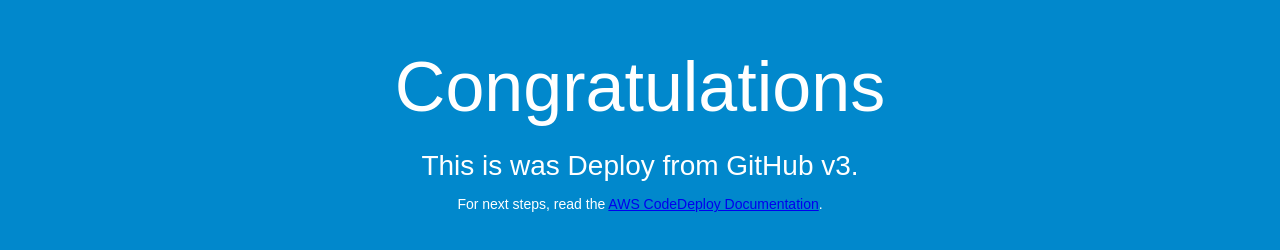
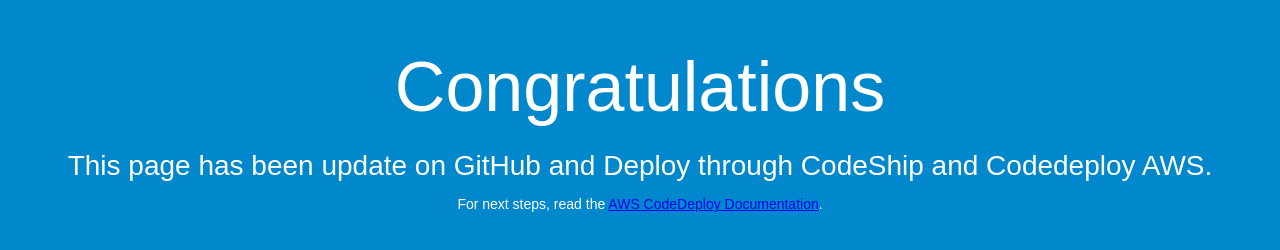
Before and after one commit to kikbuu/CodeDeployGitHubDemo, a plain HTML site: page index.html in a window 1280 px wide. Drawn offline with Linux system fonts and the light colour scheme.

Commit message:
Update index.html

```diff
--- a/index.html
+++ b/index.html
@@ -27,7 +27,7 @@
 <body>
   <div align="center">
     <h1>Congratulations</h1>
-    <h2>This is was Deploy from GitHub v3.</h2>
+    <h2>This page has been update on GitHub and Deploy through CodeShip and Codedeploy AWS.</h2>
     <p>For next steps, read the <a href="http://aws.amazon.com/documentation/codedeploy">AWS CodeDeploy Documentation</a>.</p>
   </div>
 </body>
```
